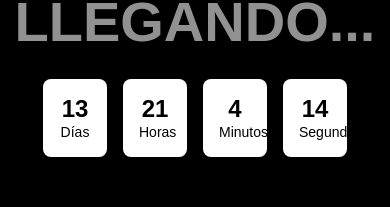
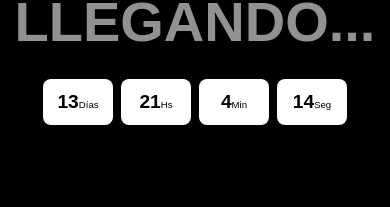
Before and after one commit to agustinfraile/DAHACHE, a React (Vite) app: page / in a window 390 px wide. Shown: the part 202-409 px from the top of the page. Built offline with nearby package versions, Linux system fonts and the light colour scheme.

Commit message:
corrigiendo hero

```diff
--- a/src/components/BlackFridayHero/BlackFridayHero.jsx
+++ b/src/components/BlackFridayHero/BlackFridayHero.jsx
@@ -72,15 +72,15 @@ const BlackFridayHero = () => {
                         </div>
                         <div className={styles.countdownItem}>
                             <span className={styles.countdownValue}>{timeLeft.hours}</span>
-                            <span className={styles.countdownLabel}>Horas</span>
+                            <span className={styles.countdownLabel}>Hs</span>
                         </div>
                         <div className={styles.countdownItem}>
                             <span className={styles.countdownValue}>{timeLeft.minutes}</span>
-                            <span className={styles.countdownLabel}>Minutos</span>
+                            <span className={styles.countdownLabel}>Min</span>
                         </div>
                         <div className={styles.countdownItem}>
                             <span className={styles.countdownValue}>{timeLeft.seconds}</span>
-                            <span className={styles.countdownLabel}>Segundos</span>
+                            <span className={styles.countdownLabel}>Seg</span>
                         </div>
                     </div>
                 </div>
--- a/src/components/BlackFridayHero/BlackFridayHero.module.css
+++ b/src/components/BlackFridayHero/BlackFridayHero.module.css
@@ -45,37 +45,51 @@
     margin-bottom: 2rem;
 }
 
+.countdown {
+    display: flex;
+    justify-content: center;
+    gap: 1rem;
+    margin-bottom: 2rem;
+    flex-wrap: wrap; /* Permitir que los elementos se ajusten en varias líneas si es necesario */
+  }
+
   .countdownItem {
     background-color: white;
     color: black;
     padding: 1rem;
     border-radius: 0.5rem;
-    width: 4rem;
+    width: 80px; /* Ancho fijo adecuado para texto */
     text-align: center;
+    box-sizing: border-box;
+    flex-shrink: 0; /* Evitar que se comprima el contenido */
   }
-
 
   .countdownValue {
     font-size: 1.5rem;
     font-weight: bold;
-    display: block;
+    white-space: nowrap; /* Evitar el salto de línea */
   }
 
   .countdownLabel {
-    font-size: 0.875rem;
+    font-size: 0.75rem;
+    white-space: nowrap; /* Evitar el salto de línea */
   }
 
-.shopButton {
-    background-color: #F97992;
-    color: white;
-    font-size: 1.125rem;
-    padding: 0.75rem 2rem;
-    border: none;
-    border-radius: 0.375rem;
-    cursor: pointer;
-    transition: background-color 0.3s;
+  @media (max-width: 768px) {
+    .countdown {
+      gap: 0.5rem; /* Reducir el espacio entre elementos en pantallas pequeñas */
     }
 
-.shopButton:hover {
-    background-color: #F97992cc;
+    .countdownItem {
+      width: 70px; /* Ajustar ancho para dispositivos más pequeños */
+      padding: 0.75rem; /* Reducir padding */
     }
+
+    .countdownValue {
+      font-size: 1.2rem; /* Reducir tamaño de fuente */
+    }
+
+    .countdownLabel {
+      font-size: 0.6rem; /* Reducir tamaño de fuente */
+    }
+  }
```
Lines whose indentation alone changed are shown as unchanged.
